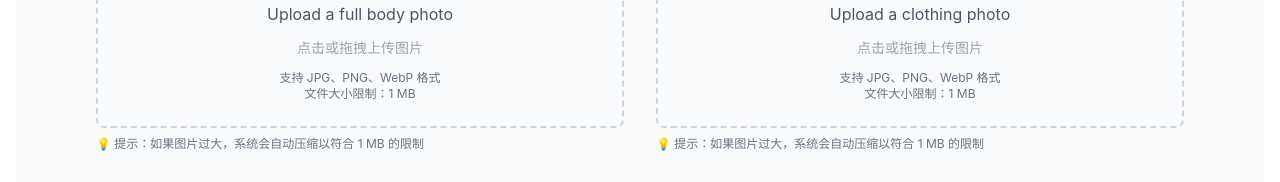
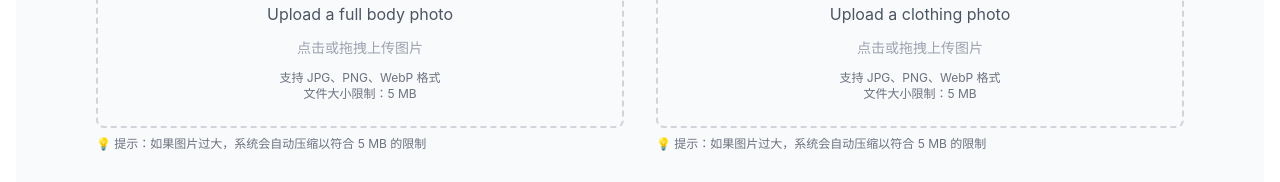
Before and after one commit to zzh506767805/dressmeai, a Next.js app: page / in a window 1280 px wide. Shown: the part 572-754 px from the top of the page. Built offline with nearby package versions, Linux system fonts and the light colour scheme; a web font is replaced by a local one.

Commit message:
feat: allow 5mb uploads

```diff
--- a/components/ImageUpload.tsx
+++ b/components/ImageUpload.tsx
@@ -92,7 +92,7 @@ export default function ImageUpload({
   label,
   onImageSelect,
   acceptedTypes = ['image/jpeg', 'image/png', 'image/webp'],
-  maxSize = 1 // 默认最大1MB
+  maxSize = 5 // 默认最大5MB
 }: ImageUploadProps) {
   const [preview, setPreview] = useState<string>('');
   const [error, setError] = useState<string>('');
--- a/pages/index.tsx
+++ b/pages/index.tsx
@@ -330,7 +330,7 @@ export default function Home() {
                   <ImageUpload
                     label="Upload a full body photo"
                     onImageSelect={handleModelImageUpload}
-                    maxSize={1}
+                    maxSize={5}
                     acceptedTypes={['image/jpeg', 'image/png', 'image/webp']}
                   />
                 </div>
@@ -340,7 +340,7 @@ export default function Home() {
                   <ImageUpload
                     label="Upload a clothing photo"
                     onImageSelect={handleClothingImageUpload}
-                    maxSize={1}
+                    maxSize={5}
                     acceptedTypes={['image/jpeg', 'image/png', 'image/webp']}
                   />
                 </div>
```
